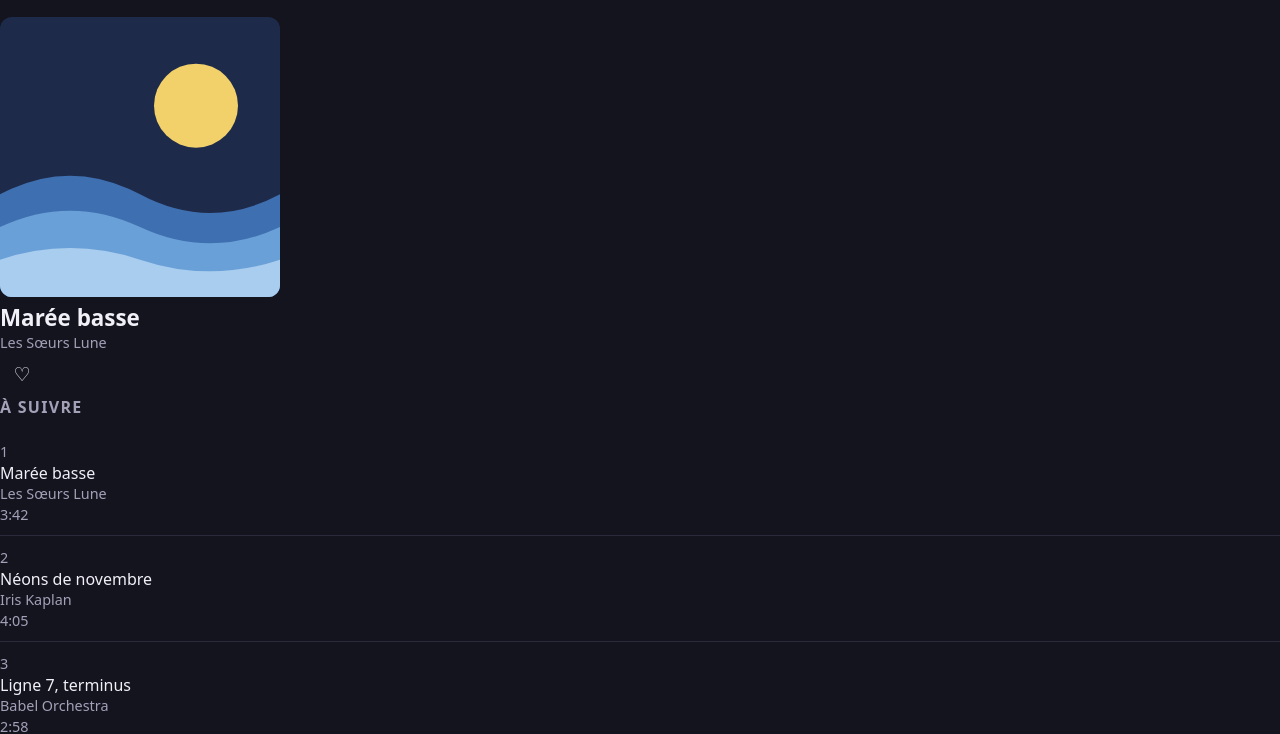
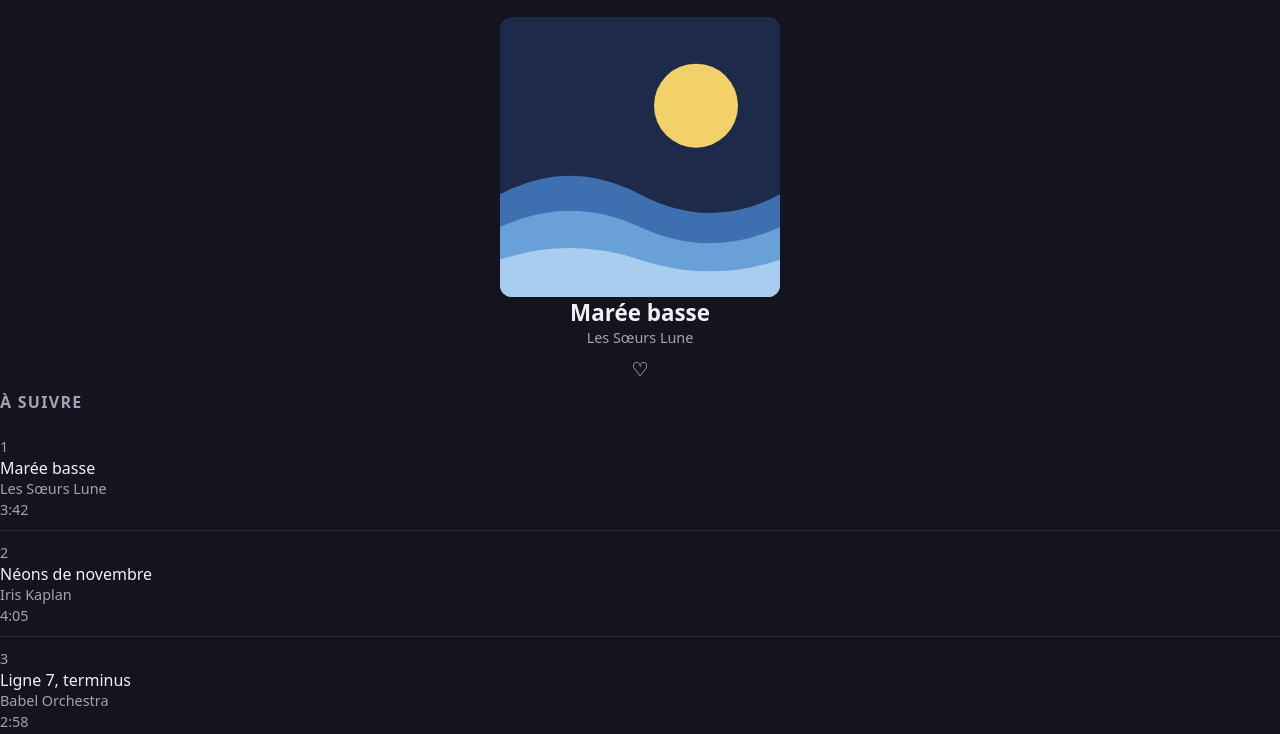
Before and after one commit to Fabiola971/kata-ada, a plain HTML site: page index.html in a window 1280 px wide. Shown: the part 67-801 px from the top of the page. Drawn offline with Linux system fonts and the light colour scheme.

Commit message:
TODO 3 — Le morceau en cours, ok
IA, 0

```diff
--- a/style.css
+++ b/style.css
@@ -124,7 +124,15 @@ header{
 
 
 /* ---------- TODO 3 — Le morceau en cours ---------- */
+.en-cours{
+  display: flex;
+  flex-direction: column;
+  align-items: center;
+}
 
+.infos{
+  text-align: center;
+}
 
 /* ---------- TODO 4 — Une piste de la playlist ---------- */
 
```
